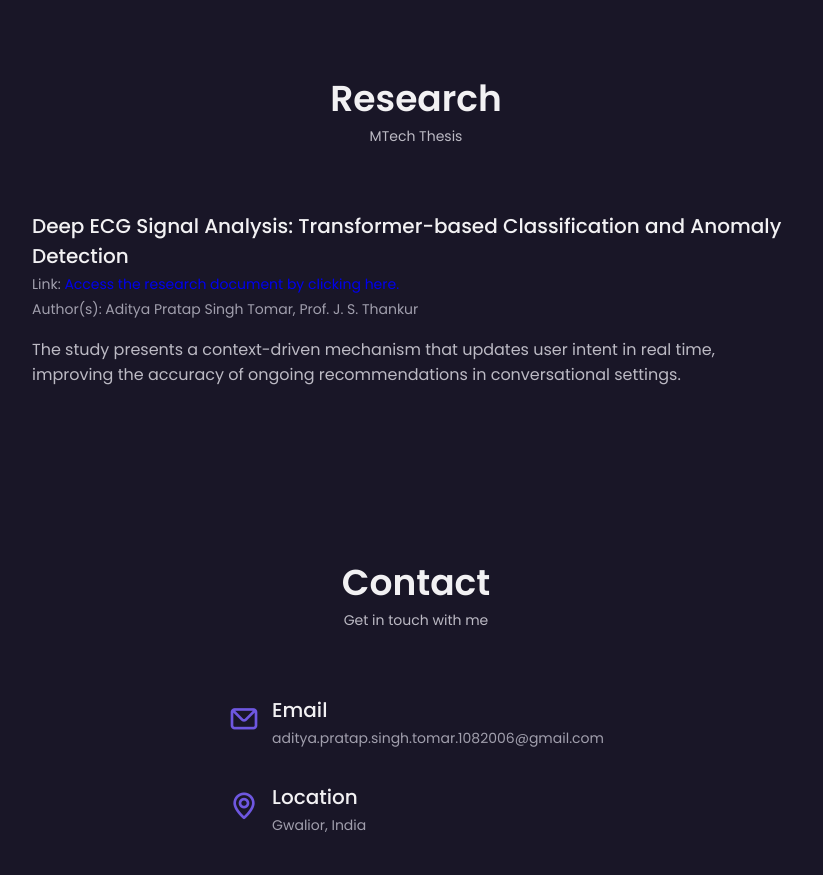
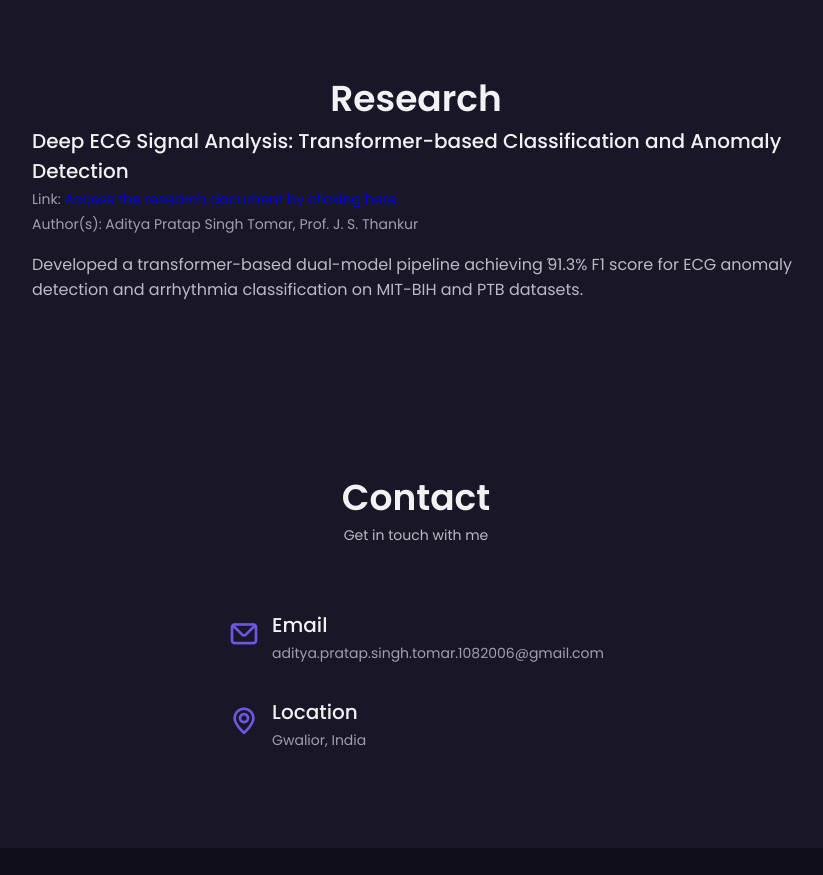
Before and after one commit to TheAditya-10/Aditya, a plain HTML site: page index.html in a window 1280 px wide. Shown: the part 4260-5135 px from the top of the page, without its empty margins (224-1047 px from the left). Drawn offline with nearby package versions, Linux system fonts and the light colour scheme.

Commit message:
Reseach add

```diff
--- a/index.html
+++ b/index.html
@@ -947,7 +947,6 @@
 
            <section class="testimonial section" id="research">
                 <h2 class="section__title">Research</h2>
-                <span class="section__subtitle">MTech Thesis</span>
 
                 <div class="testimonial__container container swiper-container">
                     <div class="swiper-wrapper">
@@ -967,7 +966,7 @@
                             </div>
 
                             <p class="testimonial__description">
-                                The study presents a context-driven mechanism that updates user intent in real time, improving the accuracy of ongoing recommendations in conversational settings.
+                                Developed a transformer-based dual-model pipeline achieving  ̃91.3% F1 score for ECG anomaly detection and arrhythmia classification on MIT-BIH and PTB datasets.
                             </p>
                         </div>
                     </div>
```
